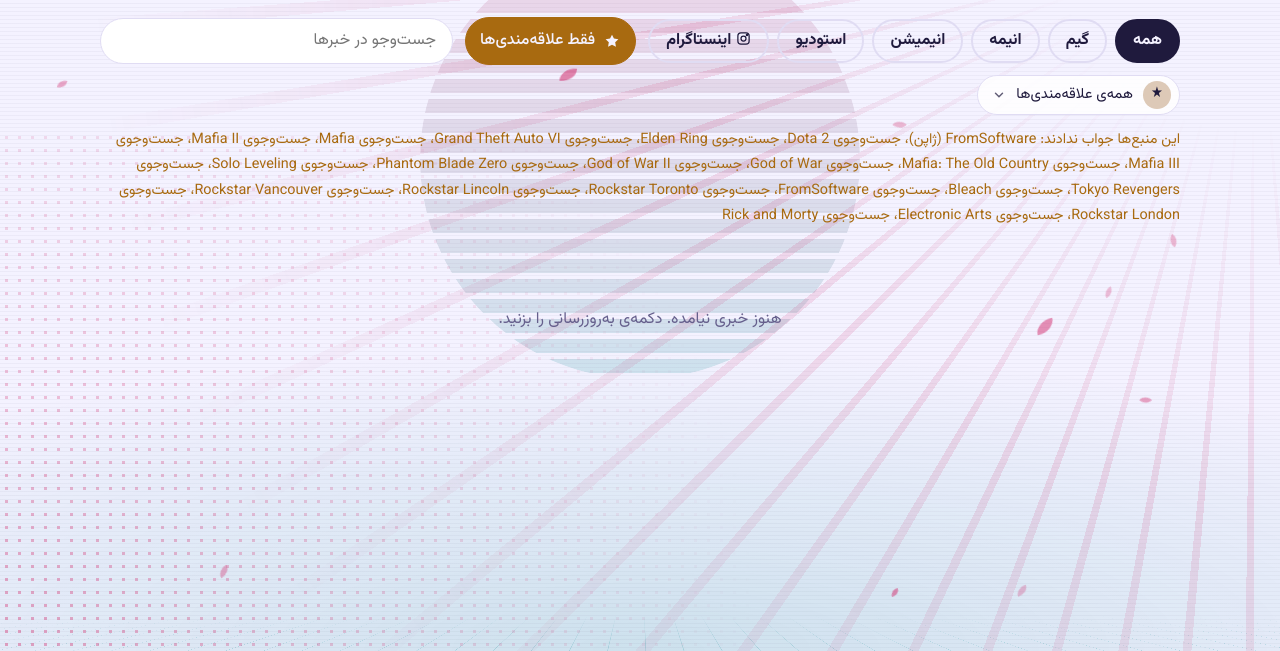
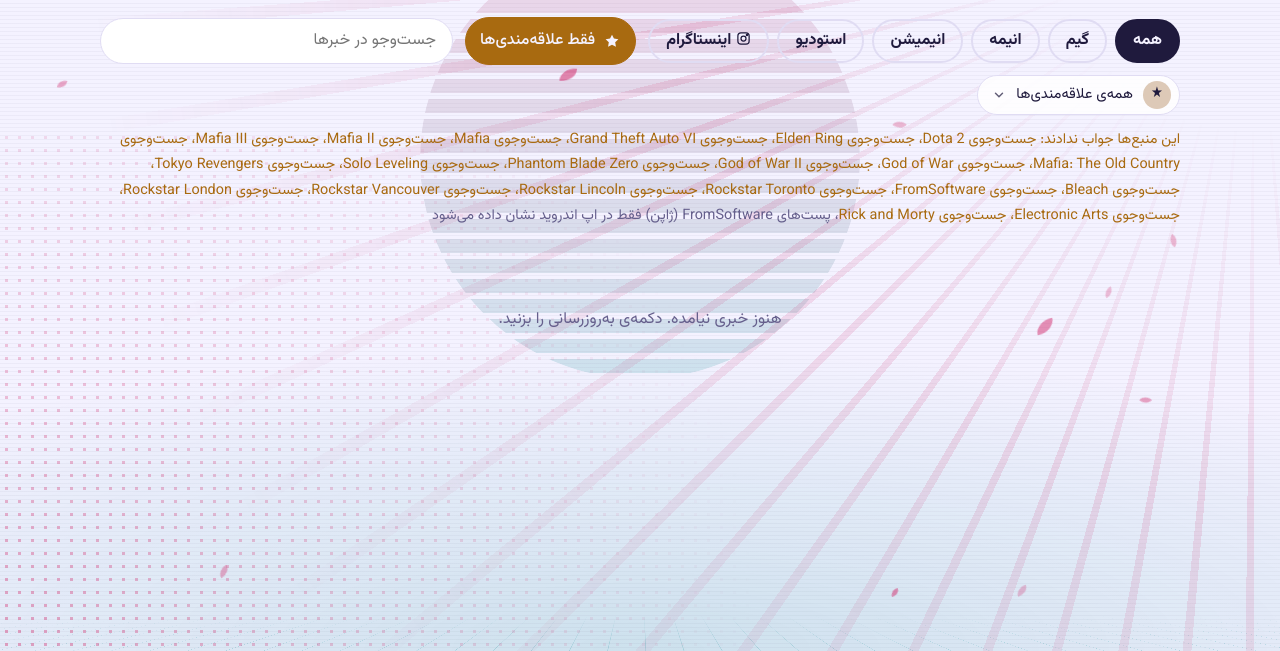
Before and after one commit to orfainsteam-source/Home, a plain HTML site: page index.html in a window 1280 px wide. Shown: the part 149-800 px from the top of the page. Drawn offline with Linux system fonts and the light colour scheme; no server answers.

Commit message:
Instagram pages the server can't read are read by the app; clearer status

```diff
--- a/index.html
+++ b/index.html
@@ -1318,7 +1318,12 @@ function setStatus(msg, trFails = 0){
   const parts = [];
   if (cache.ts) parts.push(["", "آخرین جمع‌آوری " + ago(cache.ts)]);
   if (translating) parts.push(["", "در حال ترجمه…"]);
-  if (cache.failed && cache.failed.length) parts.push(["warn", "این منبع‌ها جواب ندادند: " + cache.failed.join("، ")]);
+  // پیج‌های اینستاگرامی که سرور نتوانست بخواند، داخل اپ اندروید از راه خود گوشی خوانده می‌شوند
+  const igNames = new Set(settings.feeds.filter(f => /instagram\.com/i.test(f.url)).map(f => f.name));
+  const failedNow = (cache.failed || []).filter(n => !igNames.has(n));
+  const igOnlyApp = (cache.failed || []).filter(n => igNames.has(n));
+  if (failedNow.length) parts.push(["warn", "این منبع‌ها جواب ندادند: " + failedNow.join("، ")]);
+  if (igOnlyApp.length && !NATIVE) parts.push(["", "پست‌های " + igOnlyApp.join("، ") + " فقط در اپ اندروید نشان داده می‌شود"]);
   if (NATIVE && cache.igFailed && cache.igFailed.length)
     parts.push(["warn", "این پیج‌های اینستاگرام خوانده نشدند: " + cache.igFailed.join("، ") + (NATIVE.igLoggedIn() ? "" : " (در تنظیمات وارد اینستاگرام شو)")]);
   if (cache.remote && hasFavs() && !favsSynced())
```
